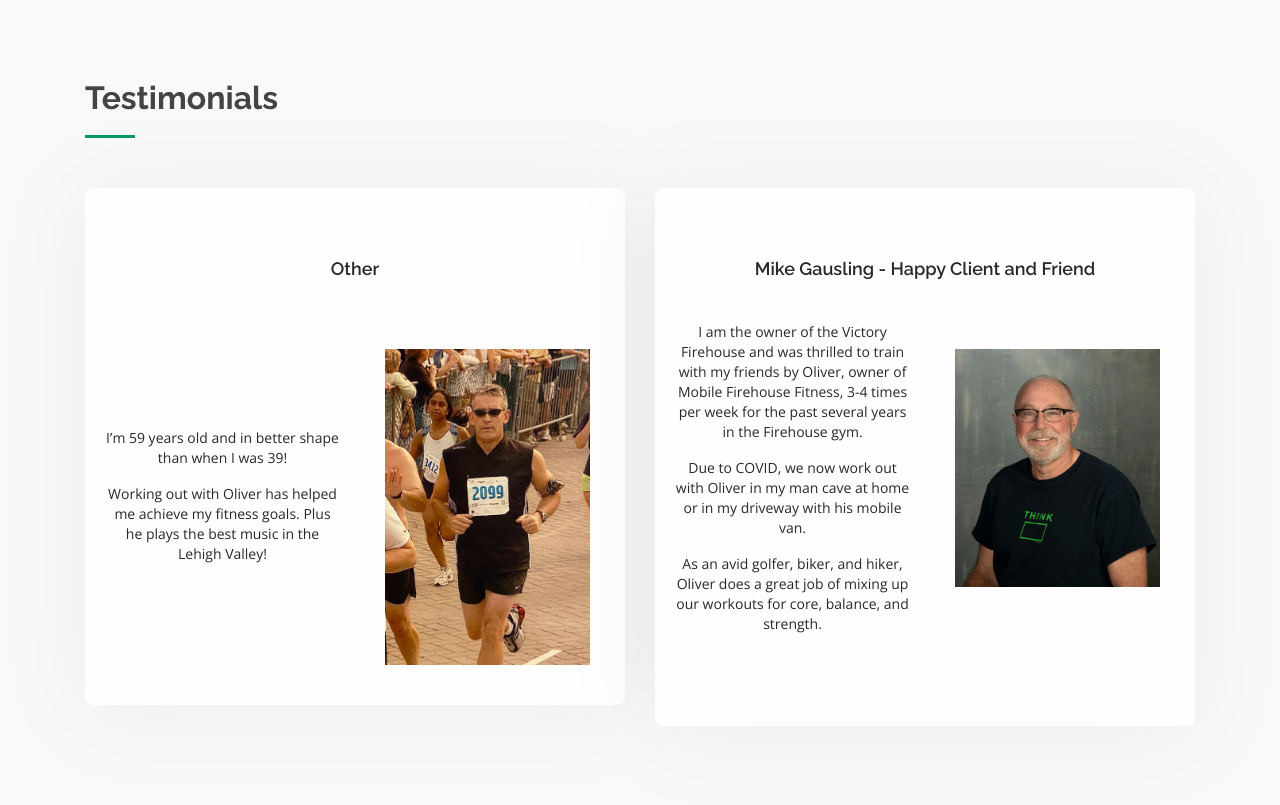
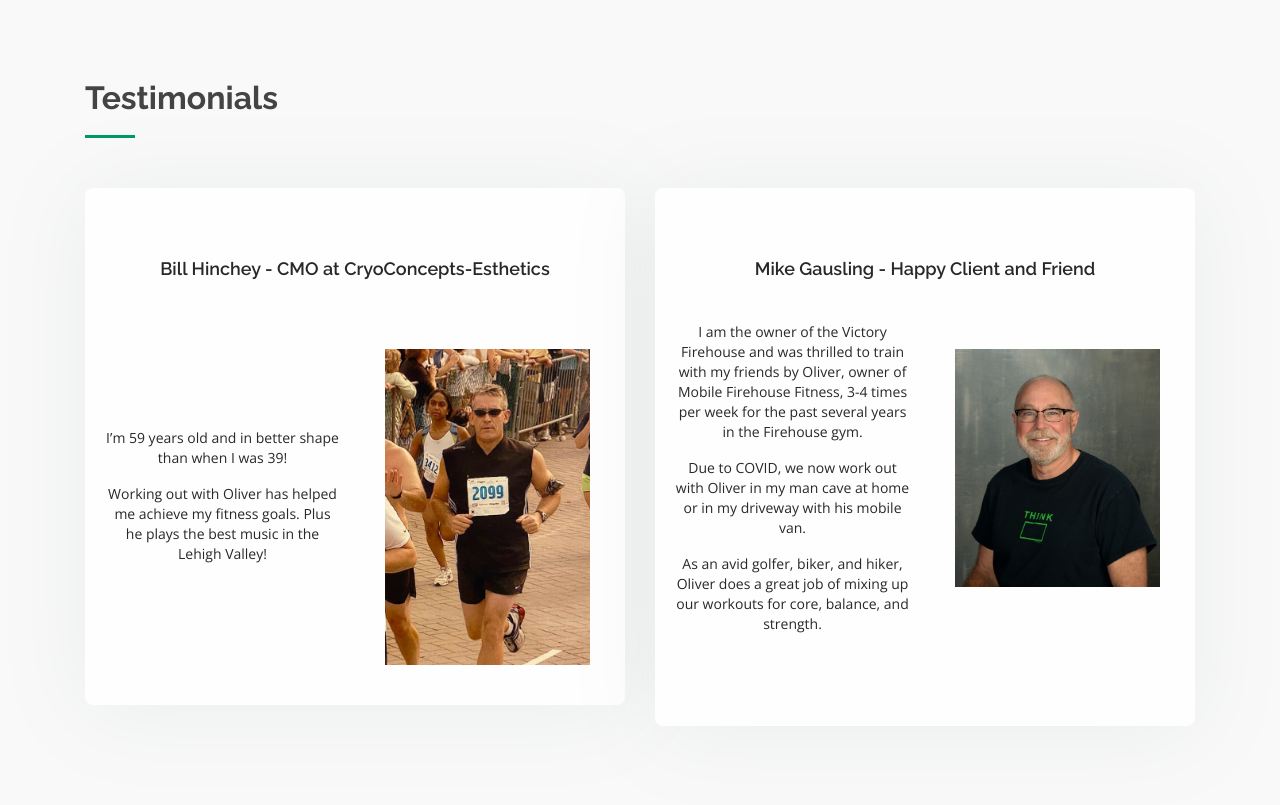
Before and after one commit to naveenailawadi/MobileFirehouseFitness, a Flask app: page / in a window 1280 px wide. Shown: the part 2727-3532 px from the top of the page. Run offline with Flask 2, Linux system fonts and the light colour scheme; some libraries are stand-ins or nearby versions.

Commit message:
added name for testimonial

```diff
--- a/website/templates/home.html
+++ b/website/templates/home.html
@@ -213,7 +213,7 @@
         <div class="row center">
           <div class="col-lg-6 col-md-6">
             <div class="box">
-              <h3>Other</h3>
+              <h3>Bill Hinchey - CMO at CryoConcepts-Esthetics</h3>
               <div class="row">
                 <div class="testimonial-image col-lg-6">
                   <ul>
```
Also changed, not shown: 1 other file.
